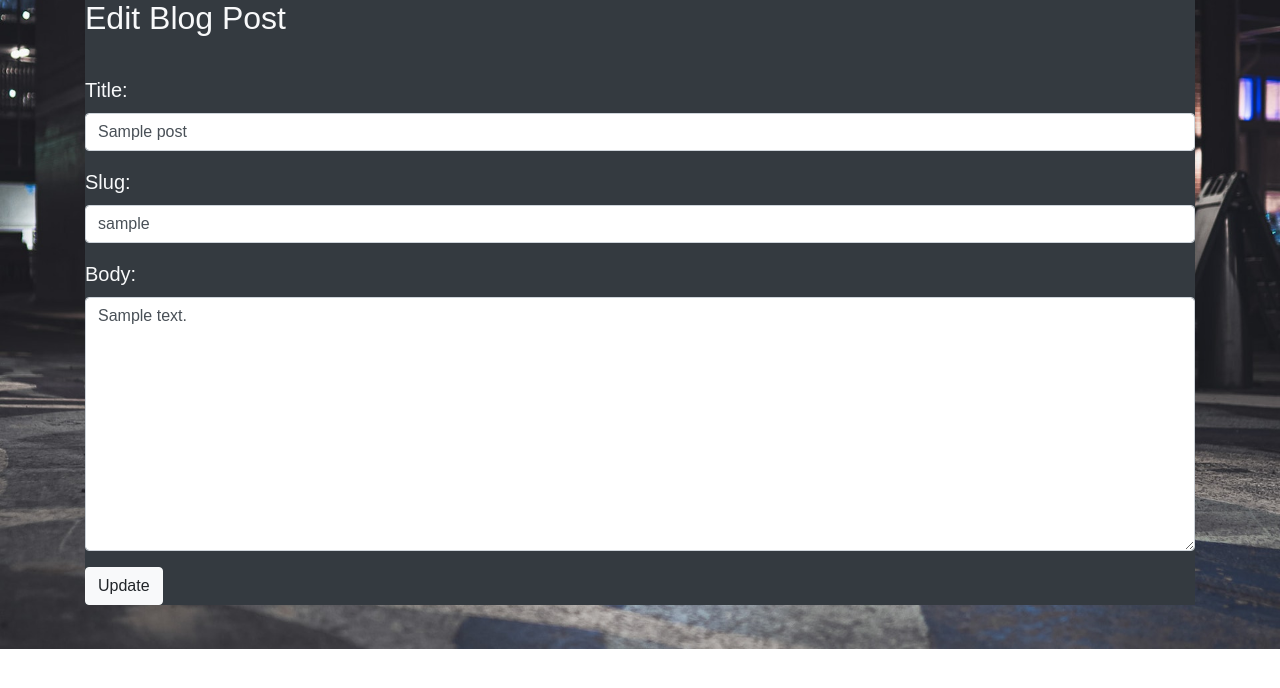
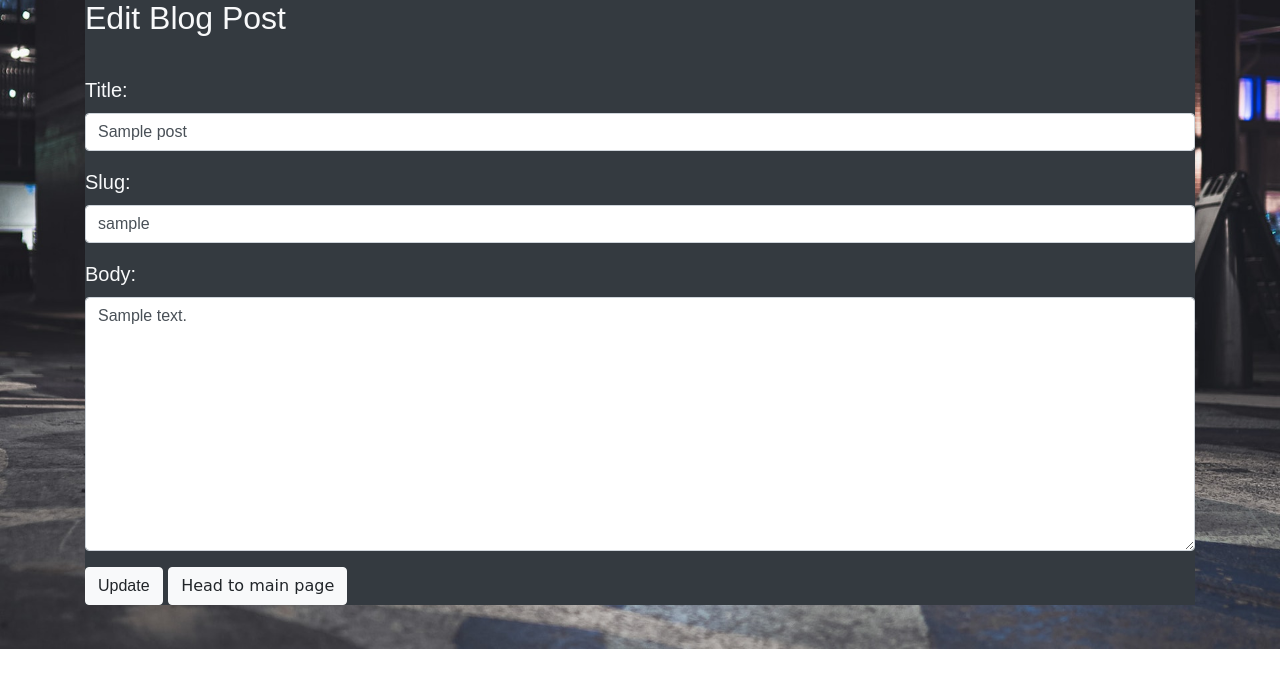
Before and after one commit to Code-Institute-Submissions/Dominikwigh-carblog-django, a Django app: page /post/edit/1 in a window 1280 px wide. Shown: the part 71-759 px from the top of the page. Run offline with Django 3.2, Linux system fonts and the light colour scheme; a user stored in the database is signed in; tables that the repository leaves empty hold one stand-in row (values such as "Sample post"); some libraries are stand-ins or nearby versions; some web fonts are replaced.

Commit message:
add home  buttons to delete and edit pages

```diff
--- a/templates/delete_post.html
+++ b/templates/delete_post.html
@@ -15,6 +15,8 @@
         <br />
         <p>Are you sure?</p>
         <button class="btn btn-light">Delete</button>
+        <a href="{% url 'home' %}" class="btn btn-light">Head to main page
+        </a>
 </div>
 {% endif %}
 </div>
--- a/templates/update_post.html
+++ b/templates/update_post.html
@@ -11,6 +11,8 @@
             {% csrf_token %}
             {{ form.as_p }}
     <button class="btn btn-light">Update</button>
+    <a href="{% url 'home' %}" class="btn btn-light">Head to main page
+</a>
     </div>
     {% else %}
     This is not your post
```
